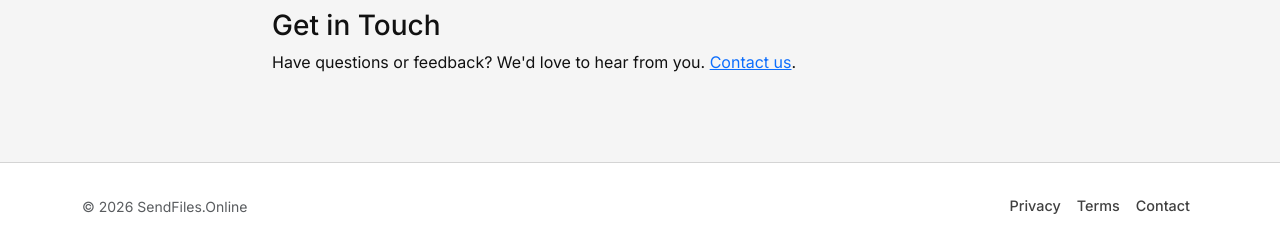
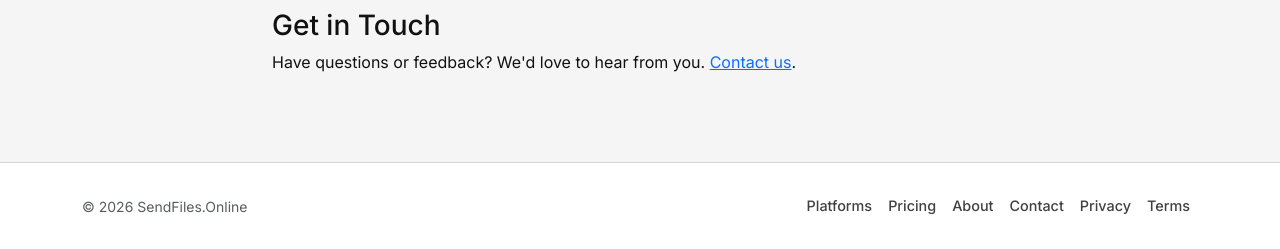
Before and after one commit to nadermx/sendfiles.online, a Django app: template templates/about.html in a window 1280 px wide. Shown: the part 551-800 px from the top of the page. Run offline with Django 3.2, Linux system fonts and the light colour scheme; the template is opened without the code that fills it, so the values that code supplies are empty; parts of the project's set-up code (start-up, migrations or seed data) failed here and were passed over.

Commit message:
Add Font Awesome icons and update footer navigation
- Add Font Awesome 6.5.1 for platform icons
- Add Platforms link to footer
- Expand footer with About, Pricing links

Co-Authored-By: Claude Opus 4.5 <noreply@anthropic.com>

```diff
--- a/templates/base.html
+++ b/templates/base.html
@@ -44,6 +44,9 @@
 
     <!-- Bootstrap 5 CSS -->
     <link href="https://cdn.jsdelivr.net/npm/bootstrap@5.3.3/dist/css/bootstrap.min.css" rel="stylesheet">
+
+    <!-- Font Awesome for icons -->
+    <link rel="stylesheet" href="https://cdnjs.cloudflare.com/ajax/libs/font-awesome/6.5.1/css/all.min.css" integrity="sha512-DTOQO9RWCH3ppGqcWaEA1BIZOC6xxalwEsw9c2QQeAIftl+Vegovlnee1c9QX4TctnWMn13TZye+giMm8e2LwA==" crossorigin="anonymous" referrerpolicy="no-referrer" />
 
     <!-- JSON-LD Structured Data -->
     <script type="application/ld+json">
@@ -476,9 +479,12 @@
             <div class="d-flex flex-wrap justify-content-between align-items-center">
                 <p class="mb-0 text-muted small">&copy; 2026 SendFiles.Online</p>
                 <ul class="nav">
+                    <li class="nav-item"><a href="/send-large-files/" class="nav-link px-2 text-muted small">Platforms</a></li>
+                    <li class="nav-item"><a href="/pricing/" class="nav-link px-2 text-muted small">Pricing</a></li>
+                    <li class="nav-item"><a href="/about/" class="nav-link px-2 text-muted small">About</a></li>
+                    <li class="nav-item"><a href="/contact/" class="nav-link px-2 text-muted small">Contact</a></li>
                     <li class="nav-item"><a href="/privacy/" class="nav-link px-2 text-muted small">Privacy</a></li>
                     <li class="nav-item"><a href="/terms/" class="nav-link px-2 text-muted small">Terms</a></li>
-                    <li class="nav-item"><a href="/contact/" class="nav-link px-2 text-muted small">Contact</a></li>
                 </ul>
             </div>
         </div>
```
